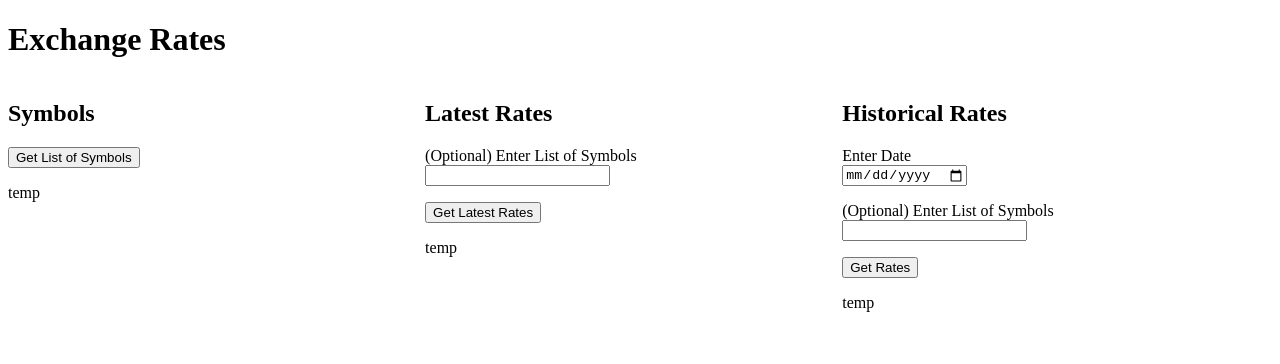
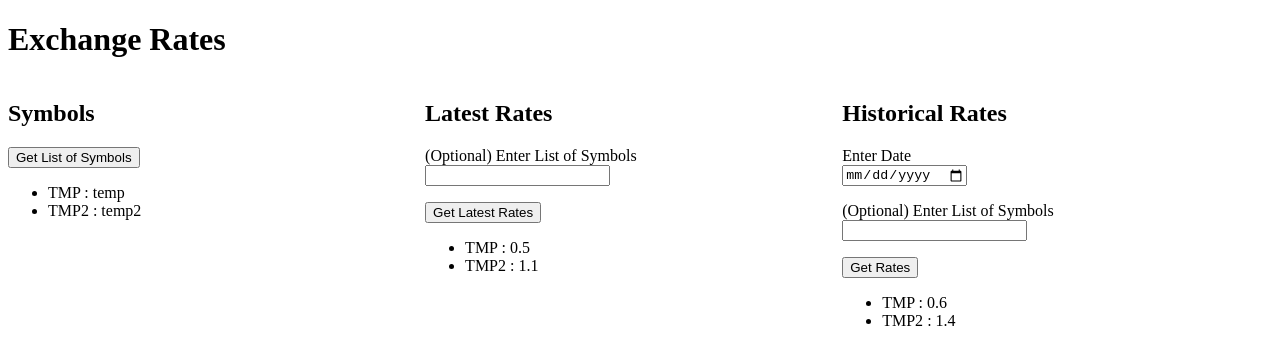
Before and after one commit to KevinJohansson5/KevinJohansson5.github.io, a React (Create React App) app: page / in a window 1280 px wide. Shown: the top 364 px of the page. Built offline with nearby package versions, Linux system fonts and the light colour scheme; the HTML template or start-up script is replaced by a standard one.

Commit message:
Add types and move initialisation of responses
Responses are now initialised in app.tsx and passed to relvant
components

```diff
--- a/src/App.tsx
+++ b/src/App.tsx
@@ -2,9 +2,43 @@ import Header from './components/Header'
 import Symbols from './components/Symbols'
 import Latest from './components/Latest'
 import Historical from './components/Historical'
+import SymbolsList from './components/SymbolsList'
+import LatestList from './components/LatestList'
+import HistoricalList from './components/HistoricalList'
 
 function App() {
+  let symbolsValue: SymbolsList[] =[
+    {
+      symbol: "TMP",
+      title: "temp"
+    },
+    {
+      symbol: "TMP2",
+      title: "temp2"
+    }
+  ]
 
+  let latestValue: LatestList[] =[
+    {
+      symbol: "TMP",
+      rate: 0.5
+    },
+    {
+      symbol: "TMP2",
+      rate: 1.1
+    }
+  ]
+
+  let historicalValue: HistoricalList[] =[
+    {
+      symbol: "TMP",
+      rate: 0.6
+    },
+    {
+      symbol: "TMP2",
+      rate: 1.4
+    }
+  ]
 
   return (
 
@@ -12,18 +46,19 @@ function App() {
       <Header />
       <div style={ container }>
         <div style={ bodyStyle }>
-          <Symbols />
+          <Symbols value={symbolsValue}/>
         </div>
         <div style={ bodyStyle }>
-          <Latest />
+          <Latest value={latestValue}/>
         </div>
         <div style={ bodyStyle }>
-          <Historical />
+          <Historical value={historicalValue}/>
         </div>
       </div>
     </div>
   );
 }
+
 
 
 const container = {
--- a/src/components/Historical.tsx
+++ b/src/components/Historical.tsx
@@ -1,5 +1,6 @@
-const Historical = () => {
-  let historicalVal: string[] = ["temp"]
+import HistoricalList from './HistoricalList'
+
+const Historical = ({value} : {value:HistoricalList[]}) => {
   return (
     <div>
       <h2>Historical Rates</h2>
@@ -16,11 +17,14 @@ const Historical = () => {
       <p>
         <button>Get Rates</button>
       </p>
-      <p>
-        <label> { historicalVal } </label>
-      </p>
+      <ul>
+        {value.map((i) => (
+          <li key={i.symbol}> {i.symbol} : {i.rate} </li>
+        ))}
+      </ul>
     </div>
   )
 }
 
+
 export default Historical
--- /dev/null
+++ b/src/components/HistoricalList.tsx
@@ -0,0 +1,7 @@
+
+interface HistoricalList {
+  symbol: string;
+  rate: number;
+}
+
+export default HistoricalList
--- a/src/components/Latest.tsx
+++ b/src/components/Latest.tsx
@@ -1,5 +1,8 @@
-const Latest = () => {
-  let ratesVal: string[] = ["temp"]
+import LatestList from './LatestList'
+
+
+const Latest = ({value} : {value:LatestList[]}) => {
+
   return (
     <div>
       <h2>Latest Rates</h2>
@@ -9,9 +12,11 @@ const Latest = () => {
         <input></input>
       </p>
       <button>Get Latest Rates</button>
-      <p>
-        <label> { ratesVal } </label>
-      </p>
+      <ul>
+        {value.map((i) => (
+          <li key={i.symbol}> {i.symbol} : {i.rate} </li>
+        ))}
+      </ul>
     </div>
   )
 }
--- /dev/null
+++ b/src/components/LatestList.tsx
@@ -0,0 +1,7 @@
+
+interface LatestList {
+  symbol: string;
+  rate: number;
+}
+
+export default LatestList
--- a/src/components/Symbols.tsx
+++ b/src/components/Symbols.tsx
@@ -1,12 +1,16 @@
-const Symbols = () => {
-  let symbolsValue: string[] = ["temp"]
+import SymbolsList from './SymbolsList'
+
+const Symbols = ({value} : {value:SymbolsList[]}) => {
+
   return (
     <div>
       <h2>Symbols</h2>
       <button>Get List of Symbols</button>
-      <p>
-        <label>{ symbolsValue }</label>
-      </p>
+      <ul>
+        {value.map((i) => (
+          <li key={i.symbol}> {i.symbol} : {i.title} </li>
+        ))}
+      </ul>
     </div>
   )
 }
--- /dev/null
+++ b/src/components/SymbolsList.tsx
@@ -0,0 +1,7 @@
+
+interface SymbolsList {
+  symbol: string;
+  title: string;
+}
+
+export default SymbolsList
```
